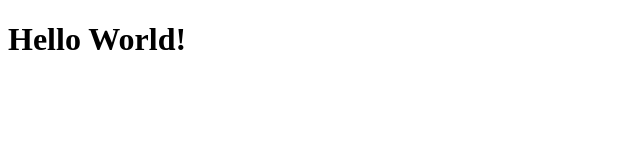
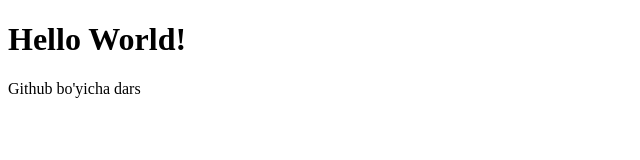
Before and after one commit to uktamyb/samar_javascript_2, a plain HTML site: page index.html in a window 1280 px wide. Shown: the whole page, without its empty margins (0-640 px from the left). Drawn offline with Linux system fonts and the light colour scheme.

Commit message:
p tag qushdik

```diff
--- a/index.html
+++ b/index.html
@@ -8,6 +8,7 @@
 </head>
 <body>
   <h1>Hello World!</h1>
+  <p>Github bo'yicha dars</p>
   <script src="index.js"></script>
 </body>
 </html>
```
